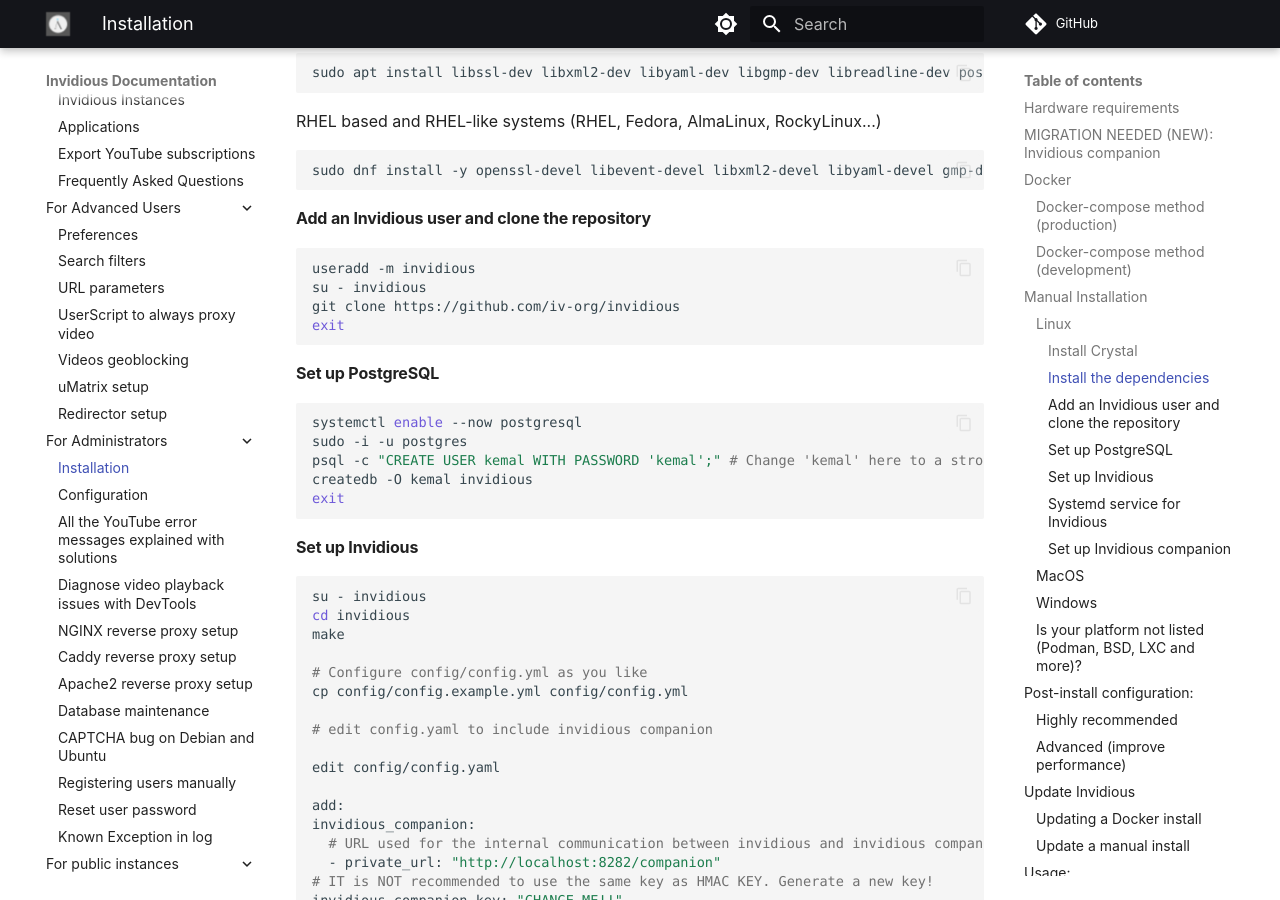
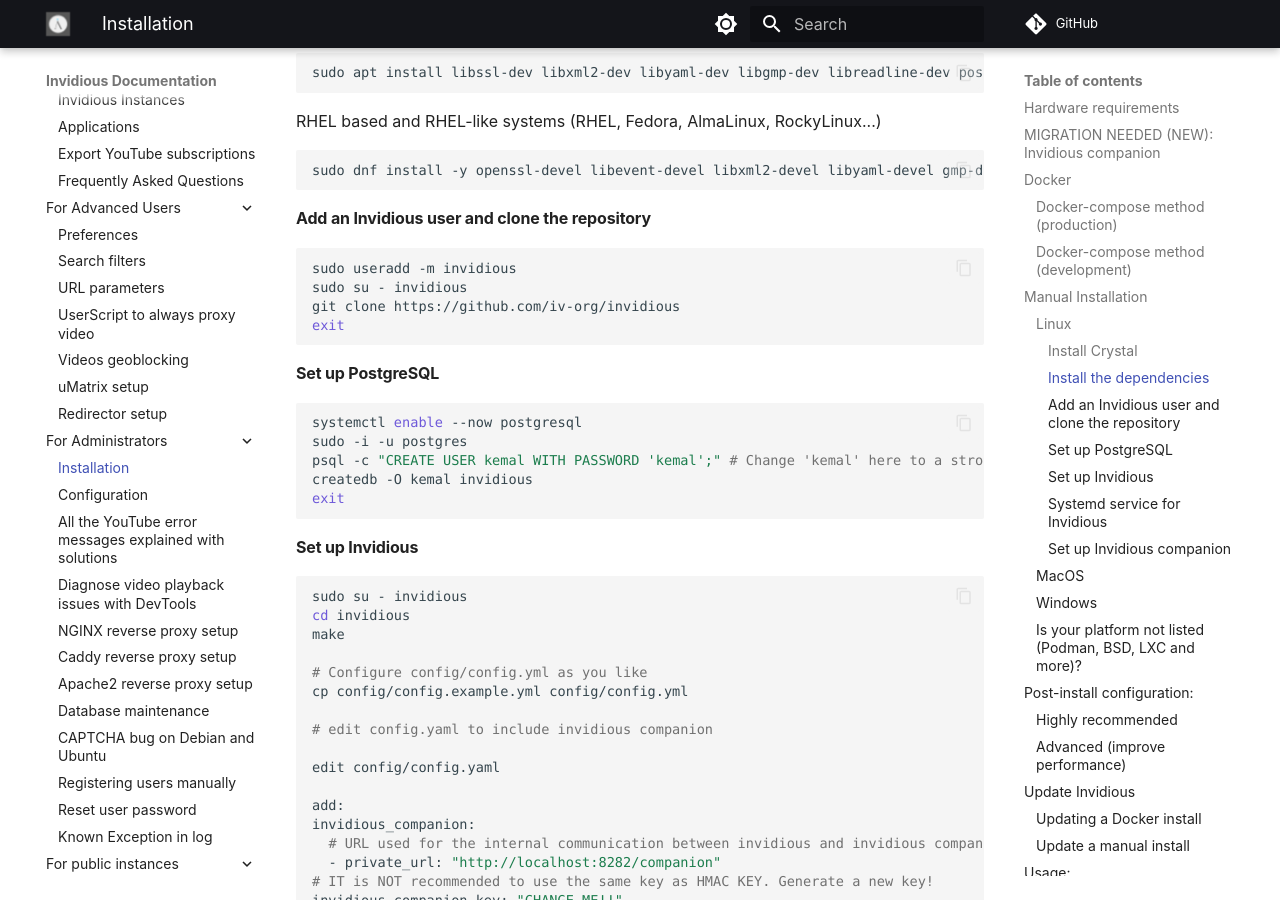
Before and after one commit to iv-org/documentation, an MkDocs documentation site: the page built from docs/installation.md, in a window 1280 px wide and 900 px high, scrolled down 4151 px. Built offline with MkDocs 1.6.1 and Material for MkDocs 9.7.7, drawn with Linux system fonts in a browser that asks for light colours; comment, search, counter and statistics services are not loaded.

Commit message:
Append missing sudo (#682)

````diff
--- a/docs/installation.md
+++ b/docs/installation.md
@@ -186,8 +186,8 @@
 #### Add an Invidious user and clone the repository
 
 ```bash
-useradd -m invidious
-su - invidious
+sudo useradd -m invidious
+sudo su - invidious
 git clone https://github.com/iv-org/invidious
 exit
 ```
@@ -205,7 +205,7 @@
 #### Set up Invidious
 
 ```bash
-su - invidious
+sudo su - invidious
 cd invidious
 make
 
@@ -326,7 +326,7 @@
 
 #### Update a manual install
 ```bash
-su - invidious
+sudo su - invidious
 cd invidious
 git pull
 make
````
